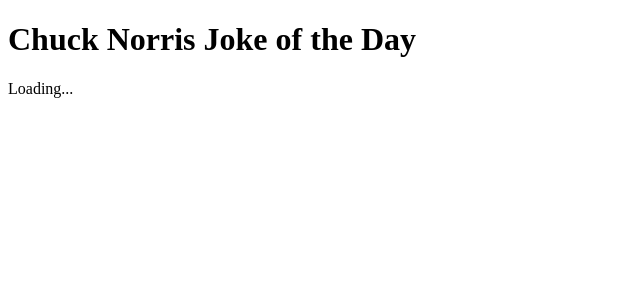
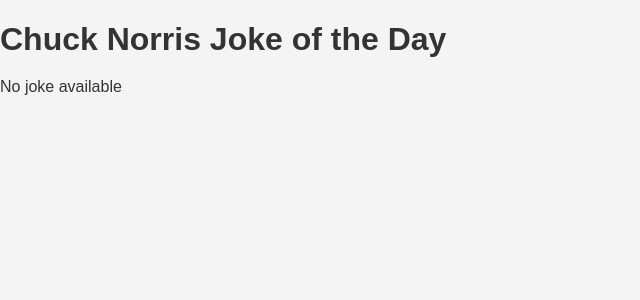
Before and after one commit to kalsi2202/Assmt3_python03, a Flask app: page / in a window 1280 px wide. Shown: the top 300 px of the page, without its empty margins (0-640 px from the left). Run offline with Flask 2, Linux system fonts and the light colour scheme; data that the repository does not hold is empty.

Commit message:
Update index.html

```diff
--- a/templates/index.html
+++ b/templates/index.html
@@ -4,10 +4,66 @@
     <meta charset="UTF-8">
     <meta name="viewport" content="width=device-width, initial-scale=1.0">
     <title>Chuck Norris Jokes</title>
+    <style>
+        body {
+            font-family: 'Arial', sans-serif;
+            background-color: #f4f4f4;
+            color: #333;
+            margin: 0;
+            padding: 0;
+            box-sizing: border-box;
+        }
+
+        header {
+            background-color: #333;
+            color: #fff;
+            padding: 10px;
+            text-align: center;
+        }
+
+        h1 {
+            margin-bottom: 20px;
+        }
+
+        #joke-container {
+            font-size: 18px;
+            margin: 20px 0;
+            padding: 10px;
+            background-color: #fff;
+            border: 1px solid #ccc;
+            border-radius: 5px;
+        }
+
+        #joke-container.loading {
+            text-align: center;
+            color: #888;
+        }
+
+        #joke-container.loading::after {
+            content: '...loading';
+            animation: dots 1s infinite;
+        }
+
+        @keyframes dots {
+            0%, 20% {
+                content: '...loading';
+            }
+            40% {
+                content: '...loading.';
+            }
+            60% {
+                content: '...loading..';
+            }
+            80%, 100% {
+                content: '...loading...';
+            }
+        }
+    </style>
 </head>
 <body>
     <h1>Chuck Norris Joke of the Day</h1>
-    <p id="joke-container">Loading...</p>
+<!--     <p id="joke-container">Loading...</p> -->
+    <p>{{ joke }}</p>
 
     <script>
         // Fetch a Chuck Norris joke from the Chuck Norris Jokes API
```
